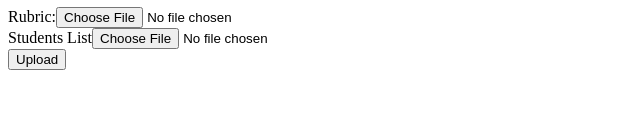
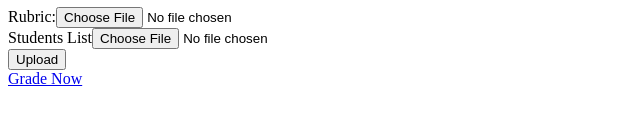
Before and after one commit to jluo896/CS399Capstone, a React (Create React App) app in the folder frontend/: page /upload in a window 1280 px wide. Shown: the part 163-300 px from the top of the page, without its empty margins (0-640 px from the left). Built offline with nearby package versions, Linux system fonts and the light colour scheme.

Commit message:
Link upload page to grading page

```diff
--- a/frontend/src/Routes/Upload.js
+++ b/frontend/src/Routes/Upload.js
@@ -1,5 +1,6 @@
 import React, {useState} from "react";
 
+import {Link} from "react-router-dom";
 import Papa from "papaparse";
 import axios from "axios";
 import { saveAs } from "file-saver";
@@ -77,6 +78,7 @@
                 <br/>
                 <button onClick={onFilesUpload}>Upload</button>
             </div>
+            <div><Link to="/grading">Grade Now</Link></div>
         </div>
     )
 
```
